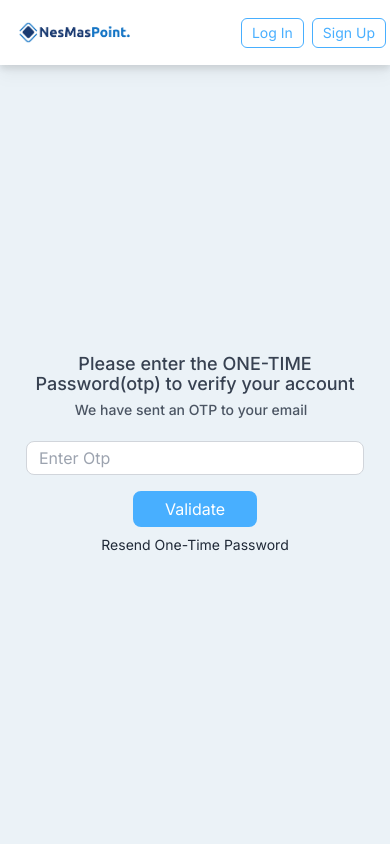
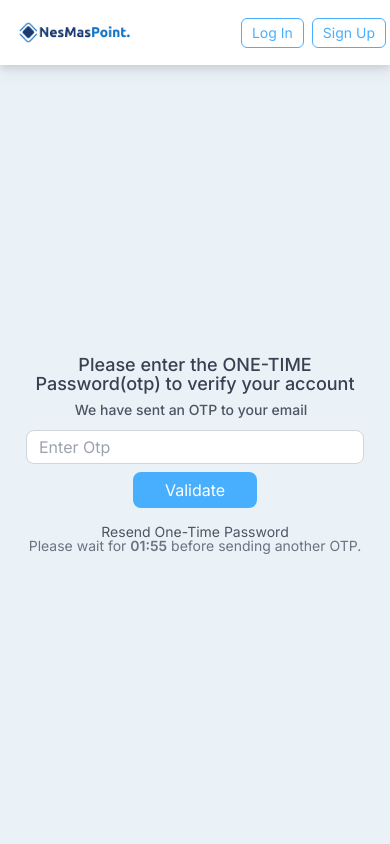
Before and after one commit to abuzain432432/nesmaspoint, a Next.js app: page /otp in a window 390 px wide. Shown: the top 844 px of the page. Built offline with nearby package versions, Linux system fonts and the light colour scheme.

Commit message:
bug fixed and new time feature added on resend otp

```diff
--- a/app/add2/page.js
+++ b/app/add2/page.js
@@ -101,7 +101,7 @@ export default function Page() {
       formData.append("boostValue", selectedAd.boostValue);
       formData.append("phoneNumber", phoneNumber);
       formData.append("title", title);
-      formData.append("description", encodeURIComponent(description));
+      formData.append("description", description);
       formData.append("price", price);
       formData.append("name", name);
       formData.append("priceType", negotiable?.value);
--- a/app/otp/page.js
+++ b/app/otp/page.js
@@ -6,15 +6,17 @@ import React, { useState } from "react";
 import { toast } from "react-toastify";
 import { useRouter } from "next/navigation";
 import { useDispatch } from "react-redux";
+import { useSearchParams } from "next/navigation";
+
 import { activate, auth } from "@/redux/features/authSlice";
-import { useSearchParams } from "next/navigation";
 import Loading from "@/components/LoadingSpinner";
+import OtpTime from "@/components/OtpTime";
 export default function Page() {
   const [otp, setOtp] = useState("");
-  const searchParams = useSearchParams();
   const [loading, setLoading] = useState(false);
   const router = useRouter();
   const dispatch = useDispatch();
+  const searchParams = useSearchParams();
   const handleResendOtp = async () => {
     const email = searchParams.get("email");
     if (!email) {
@@ -99,7 +101,7 @@ export default function Page() {
           <h2 className="md:text-2xl sm:text-xl text-lg md:leading-[1.2] leading-[1.1] text-center md:mb-1 mb-2 font-medium text-gray-700">
             Please enter the ONE-TIME Password(otp) to verify your account
           </h2>
-          <h3 className="sm:text-base text-[14px] md:leading-[1.4] leading-[1.1]  text-center mb-6 font-medium text-gray-600">
+          <h3 className="sm:text-base text-[14px] md:leading-[1.4] leading-[1.1]  text-center md:mb-6 mb-3 font-medium text-gray-600">
             <span>We have sent an OTP to your email</span>
             <span className="ms-2 text-gray-700">
               {searchParams.get("email")}
@@ -109,7 +111,7 @@ export default function Page() {
         <input
           type="text"
           placeholder="Enter Otp"
-          className="w-full border border-gray-300 rounded-lg px-3 md:py-2 sm:py-1.5 py-1 mb-4"
+          className="w-full border border-gray-300 rounded-lg px-3 md:py-2 sm:py-1.5 py-1 md:mb-4 mb-2"
           value={otp}
           onChange={(e) => setOtp(e.target.value)}
         />
@@ -124,13 +126,7 @@ export default function Page() {
             Validate
             {loading && <Loading />}
           </button>
-          <p
-            role="button"
-            onClick={handleResendOtp}
-            className="text-gray-800 md:text-base text-sm md:mt-4 sm:mt-3 mt-2"
-          >
-            Resend One-Time Password
-          </p>
+          <OtpTime onTimeComplete={handleResendOtp} />
         </div>
       </form>
     </div>
--- a/app/page.js
+++ b/app/page.js
@@ -1,25 +1,23 @@
 "use client";
-import Banner from "@/components/Banner";
-import React, { useState, useEffect } from "react";
+import React from "react";
 import Sidebar from "@/components/Sidebar";
-import HomeBanner from "@/components/HomeBanner";
-import AdsData from "@/Data/AdsData";
+
 import AdsCard from "@/components/AdsCard";
-import axios from "axios";
-import { URL } from "@/config";
+
+
 import Pagination from "@/components/Pagination";
 import { useSelector } from "react-redux";
-import { useDispatch } from "react-redux";
+
 import Loading from "@/components/Loading";
-import { addData } from "@/redux/features/addCollection";
+
 
 export default function Page() {
-  const dispatch = useDispatch();
+
   const { loading } = useSelector((state) => state?.adsCollection);
   const { data } = useSelector((state) => state?.adsCollection);
 
   const page = useSelector((state) => state.paginationReducer.page);
-  const LIMIT = 20;
+
 
   if (loading) {
     return (
--- a/app/resetpassword/page.js
+++ b/app/resetpassword/page.js
@@ -3,11 +3,10 @@ import { useState } from "react";
 import { URL } from "@/config";
 import axios from "axios";
 import { toast } from "react-toastify";
-import { FlagFilled } from "@ant-design/icons";
 import Loading from "@/components/LoadingSpinner";
 import { useRouter } from "next/navigation";
 import { useSearchParams } from "next/navigation";
-
+import OtpTime from "@/components/OtpTime";
 function page() {
   const [otp, setOtp] = useState("");
   const [newPassword, setNewPassword] = useState("");
@@ -155,7 +154,7 @@ function page() {
           value={confirmPassword}
           onChange={(e) => setConfirmPassword(e.target.value)}
         />
-        <div className="w-fit">
+        <div className="w-full">
           <button
             disabled={loading}
             type="submit"
@@ -168,14 +167,15 @@ function page() {
             <span>Reset</span>
             {loading && <Loading />}
           </button>
-          <p
+          <OtpTime onTimeComplete={handleResetResetPassOtp} />
+          {/* <p
             onClick={handleResetResetPassOtp}
             className="text-center mt-2 "
             typeof="button"
             role="button"
           >
             Resend OTP
-          </p>
+          </p> */}
         </div>
       </form>
     </div>
--- a/components/Header.js
+++ b/components/Header.js
@@ -12,19 +12,16 @@ import "react-toastify/dist/ReactToastify.css";
 import { ToastContainer } from "react-toastify";
 import { URL } from "@/config";
 import { useRouter } from "next/navigation";
-import axios from "axios";
 import ProfilePlaceHolder from "./ProfilePlaceHolder";
 import {
   addData,
   finishLoading,
   startLoading,
 } from "@/redux/features/addCollection";
-import { CancelToken } from "axios";
-import { paginate, resetPagination } from "@/redux/features/paginationSlice";
+import { resetPagination } from "@/redux/features/paginationSlice";
 import UserModel from "./UserModel";
 import { onSearchChange } from "@/redux/features/searchSlice";
 import { onModelToggle } from "@/redux/features/modelSlice";
-import { revalidateTag } from "next/cache";
 import { usePathname } from "next/navigation";
 
 export default function Header() {
@@ -35,7 +32,7 @@ export default function Header() {
   const pathname = usePathname();
   const user = useSelector((state) => state.authReducer);
   const page = useSelector((state) => state.paginationReducer.page);
-  const LIMIT = 5;
+  const LIMIT = 8;
   const dispatch = useDispatch();
   const modelName = useSelector((state) => state.modelReducer);
   const [pageBuilding, setPageBuilding] = useState(true);
--- /dev/null
+++ b/components/OtpTime.js
@@ -0,0 +1,54 @@
+"use client";
+
+import React, { useState, useEffect } from "react";
+
+const OtpTime = ({ onTimeComplete }) => {
+  const [otpSent, setOtpSent] = useState(false);
+  const [time, setTime] = useState(120);
+
+  useEffect(() => {
+    if (time > 0) {
+      const timer = setTimeout(() => {
+        setTime((preTime) => preTime - 1);
+      }, 1000);
+      return () => clearTimeout(timer);
+    }
+  }, [time]);
+  const mints = Math.floor(time / 60);
+  const seconds = time % 60;
+  const timeString = `${String(mints).padStart(2, 0)}:${String(
+    seconds
+  ).padStart(2, 0)}`;
+
+  return (
+    <>
+      <p
+        role="button"
+        aria-disabled={time >= 0}
+        onClick={() => {
+          console.log();
+          if (time <= 0) {
+            setTime(120);
+            onTimeComplete();
+          }
+        }}
+        className={` py-1.5 flex items-center text-gray-600 rounded-lg justify-center md:mt-4 mt-2  md:px-4 px-2 md:text-base text-sm  ${
+          time > 0 ? "cursor-not-allowed" : "cursor-pointer "
+        }`}
+      >
+        Resend One-Time Password
+      </p>
+      {time ? (
+        <p className="text-center leading-[1.2] -mt-2.5 text-gray-500 md:text-base text-sm ">
+          Please wait for
+          <span className="font-semibold px-1">{timeString}</span>
+          before sending another OTP.
+        </p>
+      ) : (
+        ""
+      )}
+    </>
+  );
+};
+
+export default OtpTime;
--- a/components/Pagination.js
+++ b/components/Pagination.js
@@ -14,7 +14,9 @@ export default function Pagination({ page, totalPages, setPage }) {
       >
         Prev
       </button>
-      <span>{page}</span>
+      <span>
+        {page}/{totalPages}
+      </span>
       <button
         onClick={() => dispatch(paginate(1))}
         disabled={page >= totalPages}
```
